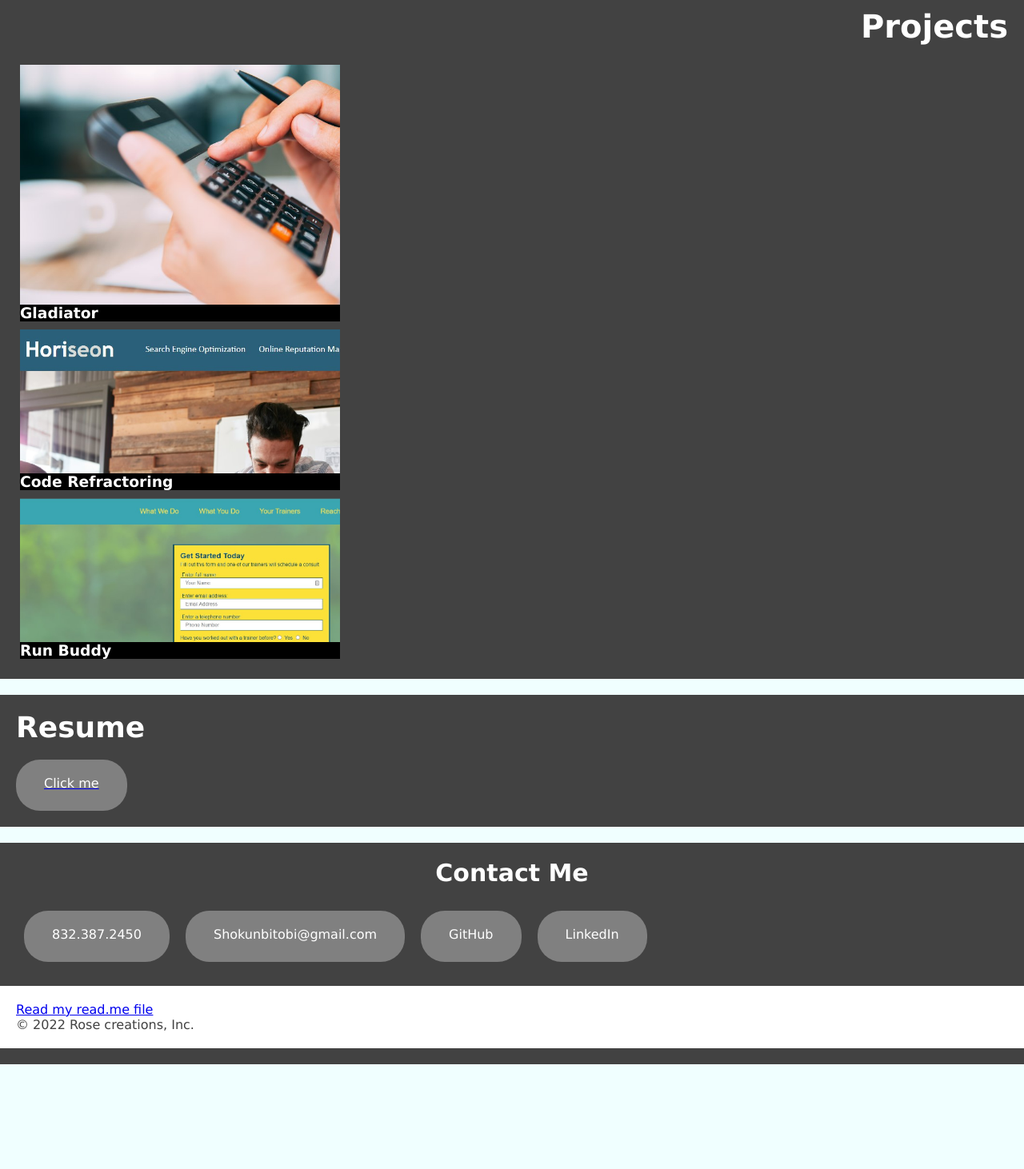
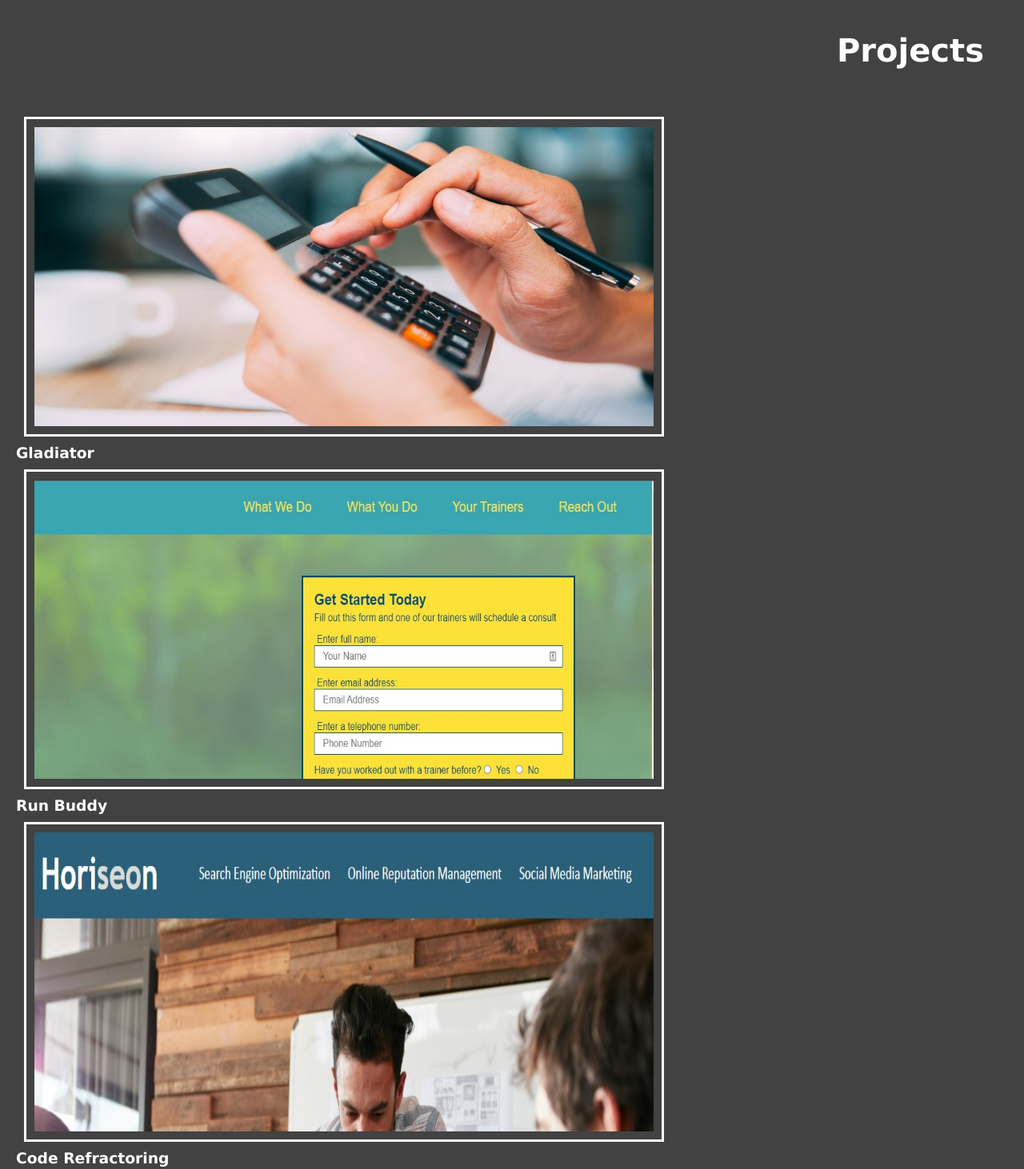
Before and after one commit to ashokunb/my-portfolio-html-css-java, a plain HTML site: page index.html in a window 1280 px wide. Shown: the part 1100-2562 px from the top of the page at 80% size. Before the commit the page ends 2431 px from the top, so only its background shows below. Drawn offline with Linux system fonts and the light colour scheme.

Commit message:
made changes to projects flexbox

```diff
--- a/assets/CSS/style.css
+++ b/assets/CSS/style.css
@@ -105,13 +105,32 @@ main {
     text-align: right;
 }
 /*style for images of the projects section*/
-#projects-me {
+#projects-me h2 {
 width: 100%;
 padding: 30px;
 display: block;
-margin: 0 auto;
+
+}
+#projects-me {
+
+}
+.p1 {
+    margin: auto;
+    display: flex;
+    flex-wrap: wrap;
+}
+.p1 img {
+    border: 3px solid;
+    margin: 10px 10px 10px 10px;
+    padding: 10px 10px 10px 10px;
+    width: 800px;
+    height: 400px;
+    display: flex;
+    flex-shrink: inherit;
 }
 
+
+/*
 .container {
 display: flex;
 justify-content: center;
@@ -151,7 +170,7 @@ margin-bottom: 0px;
     background-size: cover;
     height: 180px;
     margin-bottom: 0px;
-}
+} */
 
 
 /*end style for the projects section*/
--- a/index.html
+++ b/index.html
@@ -52,7 +52,19 @@
 
     <section id="projects-me" class="p1">
         <h2>Projects</h2>
-        <section class="container">
+            <div class="child-one">
+                <img src="./Images/4.jpg" alt="Gladiator">
+                <h3>Gladiator</h3>
+            </div>
+            <div class="child-two">
+                <img src="./Images/3.jpg" alt="Run Buddy">
+                <h3>Run Buddy</h3>
+            </div>
+            <div class="child-two">
+                <img src="./images/2.jpg" alt="Code Refractoring">
+                <h3>Code Refractoring</h3>
+            </div>
+        <!--<section class="container">
             <div class="card1">
                 <div class="card-image3"></div>
                 <h3>Gladiator</h3>
@@ -65,8 +77,7 @@
                 <div class="card-image2"></div>
                 <h3>Run Buddy</h3>
             </div>
-        </section>
-
+        </section>-->
     </section>
 
     <article id="resume-me">
@@ -96,7 +107,6 @@
             <footer>
                 <h2></h2>
                 <div>
-                <a href="./README.md" target="_blank">Read my read.me file</a><br/>
                   &copy; 2022 Rose creations, Inc.
                 </div>
               </footer>
```
Also changed, not shown: 1 other file.
